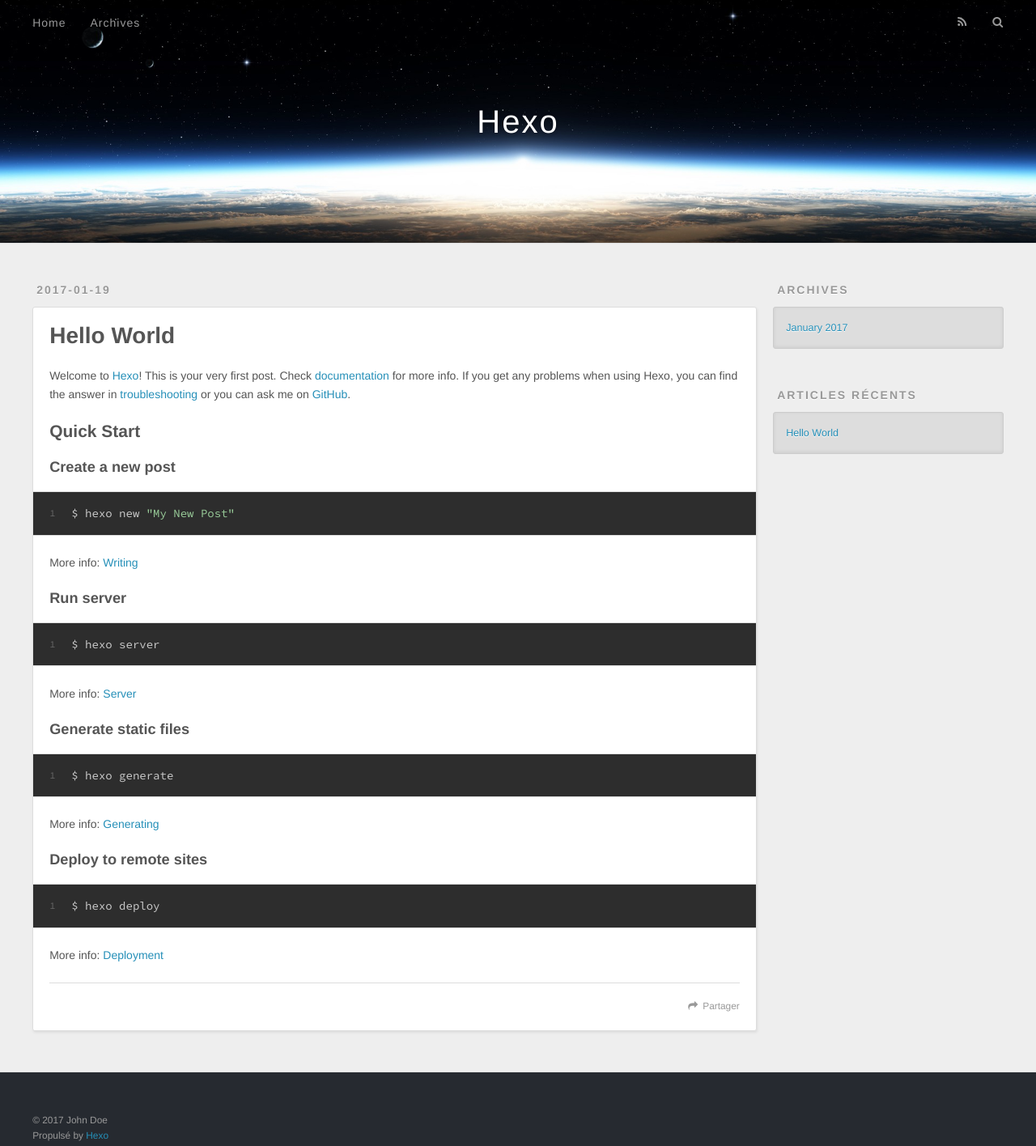
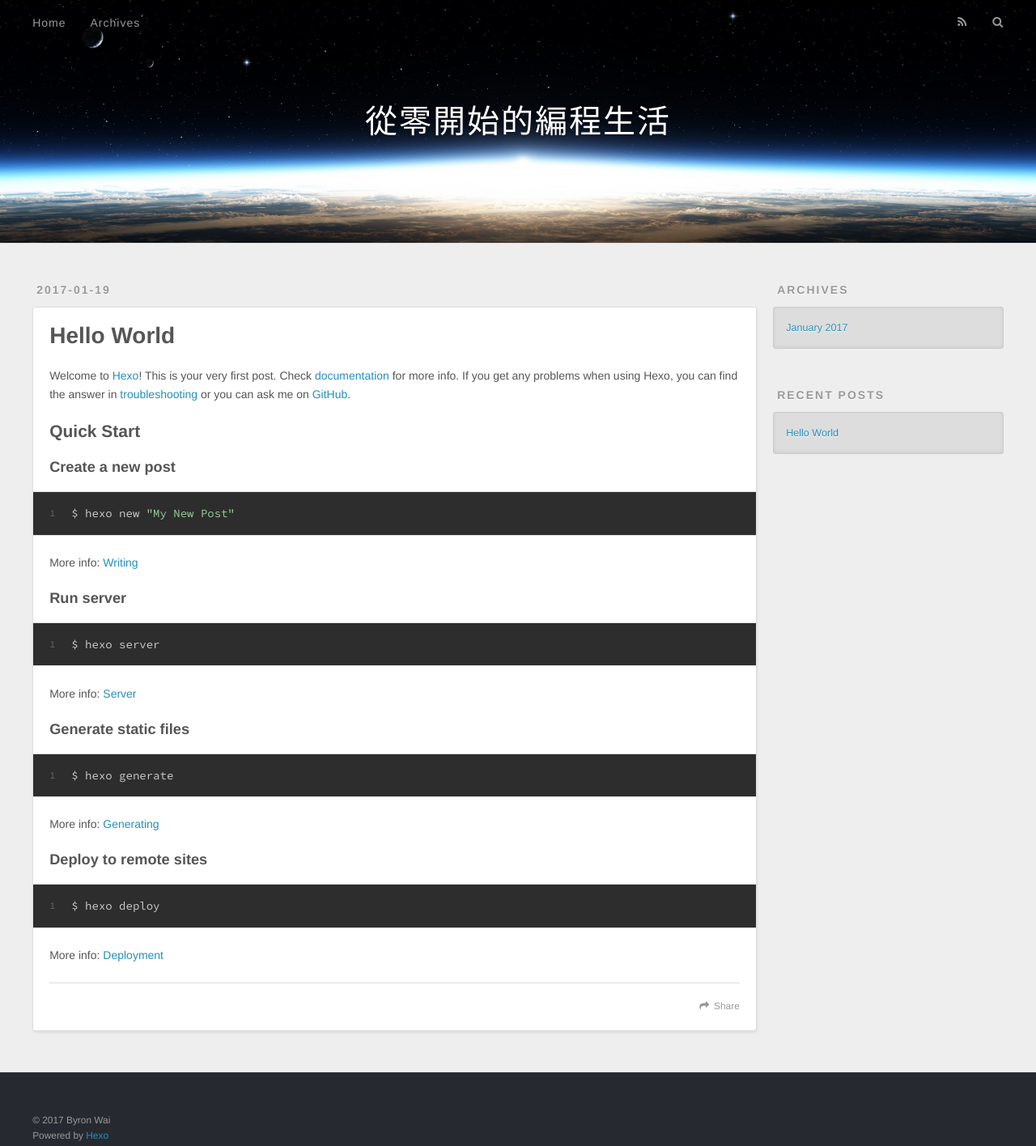
Before and after one commit to byronwai/nichijou, a plain HTML site: page index.html in a window 1280 px wide. Shown: the whole page at 81% size. Drawn offline with nearby package versions, Linux system fonts and the light colour scheme.

Commit message:
Site updated: 2017-01-19 21:52:32

```diff
--- a/index.html
+++ b/index.html
@@ -3,16 +3,16 @@
 <head>
   <meta charset="utf-8">
 
-  <title>Hexo</title>
+  <title>從零開始的編程生活</title>
   <meta name="viewport" content="width=device-width, initial-scale=1, maximum-scale=1">
   <meta property="og:type" content="website">
-<meta property="og:title" content="Hexo">
+<meta property="og:title" content="從零開始的編程生活">
 <meta property="og:url" content="https://byronwai.github.io/nichijou/index.html">
-<meta property="og:site_name" content="Hexo">
+<meta property="og:site_name" content="從零開始的編程生活">
 <meta name="twitter:card" content="summary">
-<meta name="twitter:title" content="Hexo">
+<meta name="twitter:title" content="從零開始的編程生活">
 
-    <link rel="alternate" href="/atom.xml" title="Hexo" type="application/atom+xml">
+    <link rel="alternate" href="/atom.xml" title="從零開始的編程生活" type="application/atom+xml">
 
 
     <link rel="icon" href="/favicon.png">
@@ -33,7 +33,7 @@
   <div id="header-outer" class="outer">
     <div id="header-title" class="inner">
       <h1 id="logo-wrap">
-        <a href="/nichijou/" id="logo">Hexo</a>
+        <a href="/nichijou/" id="logo">從零開始的編程生活</a>
       </h1>
 
     </div>
@@ -48,9 +48,9 @@
       </nav>
       <nav id="sub-nav">
 
-          <a id="nav-rss-link" class="nav-icon" href="/atom.xml" title="Flux RSS"></a>
+          <a id="nav-rss-link" class="nav-icon" href="/atom.xml" title="RSS Feed"></a>
 
-        <a id="nav-search-btn" class="nav-icon" title="Rechercher"></a>
+        <a id="nav-search-btn" class="nav-icon" title="Search"></a>
       </nav>
       <div id="search-form-wrap">
         <form action="//google.com/search" method="get" accept-charset="UTF-8" class="search-form"><input type="search" name="q" results="0" class="search-form-input" placeholder="Search"><button type="submit" class="search-form-submit">&#xF002;</button><input type="hidden" name="sitesearch" value="https://byronwai.github.io/nichijou"></form>
@@ -96,7 +96,7 @@
 
     </div>
     <footer class="article-footer">
-      <a data-url="https://byronwai.github.io/nichijou/nichijou/2017/01/19/hello-world/" data-id="ciy4b4wsy0000n0jpcyc3kxjj" class="article-share-link">Partager</a>
+      <a data-url="https://byronwai.github.io/nichijou/nichijou/2017/01/19/hello-world/" data-id="ciy4fsp2m0000zgjpvqq6bfiu" class="article-share-link">Share</a>
 
 
     </footer>
@@ -131,7 +131,7 @@
 
 
   <div class="widget-wrap">
-    <h3 class="widget-title">Articles récents</h3>
+    <h3 class="widget-title">Recent Posts</h3>
     <div class="widget">
       <ul>
 
@@ -151,8 +151,8 @@
 
   <div class="outer">
     <div id="footer-info" class="inner">
-      &copy; 2017 John Doe<br>
-      Propulsé by <a href="http://hexo.io/" target="_blank">Hexo</a>
+      &copy; 2017 Byron Wai<br>
+      Powered by <a href="http://hexo.io/" target="_blank">Hexo</a>
     </div>
   </div>
 </footer>
```
Also changed, not shown: 2017/01/19/hello-world/index.html (+10 -10 lines), archives/2017/01/index.html (+11 -11 lines), archives/2017/index.html (+11 -11 lines), archives/index.html (+11 -11 lines).
